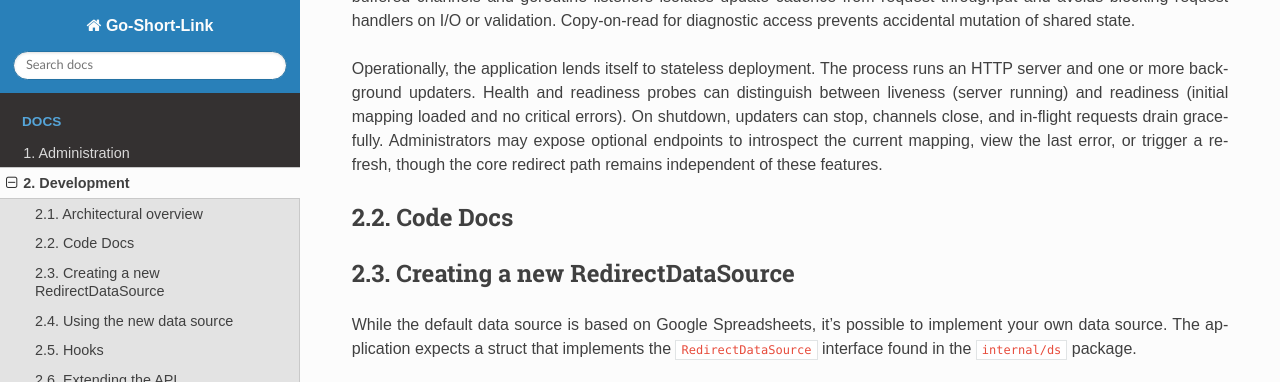
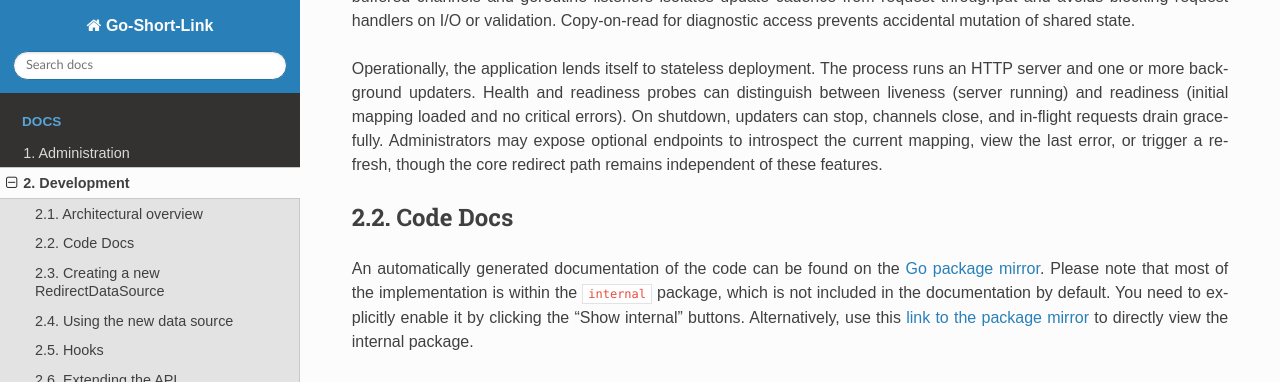
Before and after one commit to fanonwue/go-short-link, a Sphinx documentation site: the page built from docs/develop.md, in a window 1280 px wide and 900 px high, scrolled down 1120 px, cut to the strip 0-382 px from the top of the window. Built offline with Sphinx 7.4.7 and the Read the Docs theme 3.1.0, drawn with Linux system fonts in a browser that asks for light colours.

Commit message:
Docs: Add reference to auto generated docs on Go package mirror

```diff
--- a/docs/develop.md
+++ b/docs/develop.md
@@ -53,7 +53,11 @@ or trigger a refresh, though the core redirect path remains independent of these
 
 ## Code Docs
 
-
+An automatically generated documentation of the code can be found on the [Go package mirror](https://pkg.go.dev/github.com/fanonwue/go-short-link).
+Please note that most of the implementation is within the `internal` package, which is not included in the documentation by default.
+You need to explicitly enable it by clicking the "Show internal" buttons. Alternatively, use this
+[link to the package mirror](https://pkg.go.dev/github.com/fanonwue/go-short-link/internal) to
+directly view the internal package.
 
 ## Creating a new RedirectDataSource
 
```
